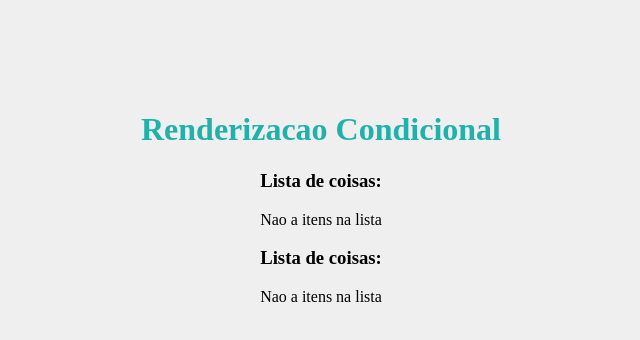
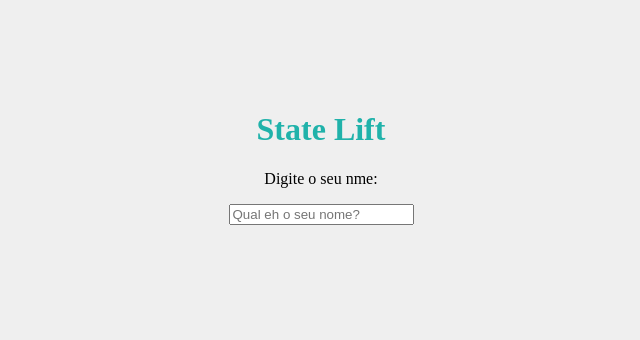
Before and after one commit to yoLionGit/projeto-react1, a React (Vite) app: page / in a window 1280 px wide. Shown: the top 340 px of the page, without its empty margins (319-959 px from the left). Built offline with nearby package versions, Linux system fonts and the light colour scheme.

Commit message:
State Lift

```diff
--- a/src/App.jsx
+++ b/src/App.jsx
@@ -1,13 +1,16 @@
+import { useState } from 'react';
 import './index.css';
-import OutraLista from './components/outraLista';
+import SeuNome from './components/SeuNome';
+import Saudacao from './components/Saudacao';
 
 function App() {
-  const meusItens = ['React', 'Vite'];
+  const [nome, setNome] = useState('');
+
   return (
     <div className="App">
-      <h1>Renderizacao Condicional</h1>
-      <OutraLista itens={meusItens} />
-      <OutraLista itens={[]} />
+      <h1>State Lift</h1>
+      <SeuNome setNome={setNome} />
+      <Saudacao nome={nome} />
     </div>
   );
 }
--- /dev/null
+++ b/src/components/Saudacao.jsx
@@ -0,0 +1,7 @@
+export default function Saudacao({ nome }) {
+  function gerarSaudacao(algumNome) {
+    return `Ola ${algumNome}, tudo bem`;
+  }
+
+  return <>{nome && <p>{gerarSaudacao(nome)}</p>}</>;
+}
--- /dev/null
+++ b/src/components/SeuNome.jsx
@@ -0,0 +1,14 @@
+export default function SeuNome({ setNome }) {
+  return (
+    <>
+      <div>
+        <p> Digite o seu nme:</p>
+        <input
+          type="text"
+          placeholder="Qual eh o seu nome?"
+          onChange={(e) => setNome(e.target.value)}
+        />
+      </div>
+    </>
+  );
+}
```
